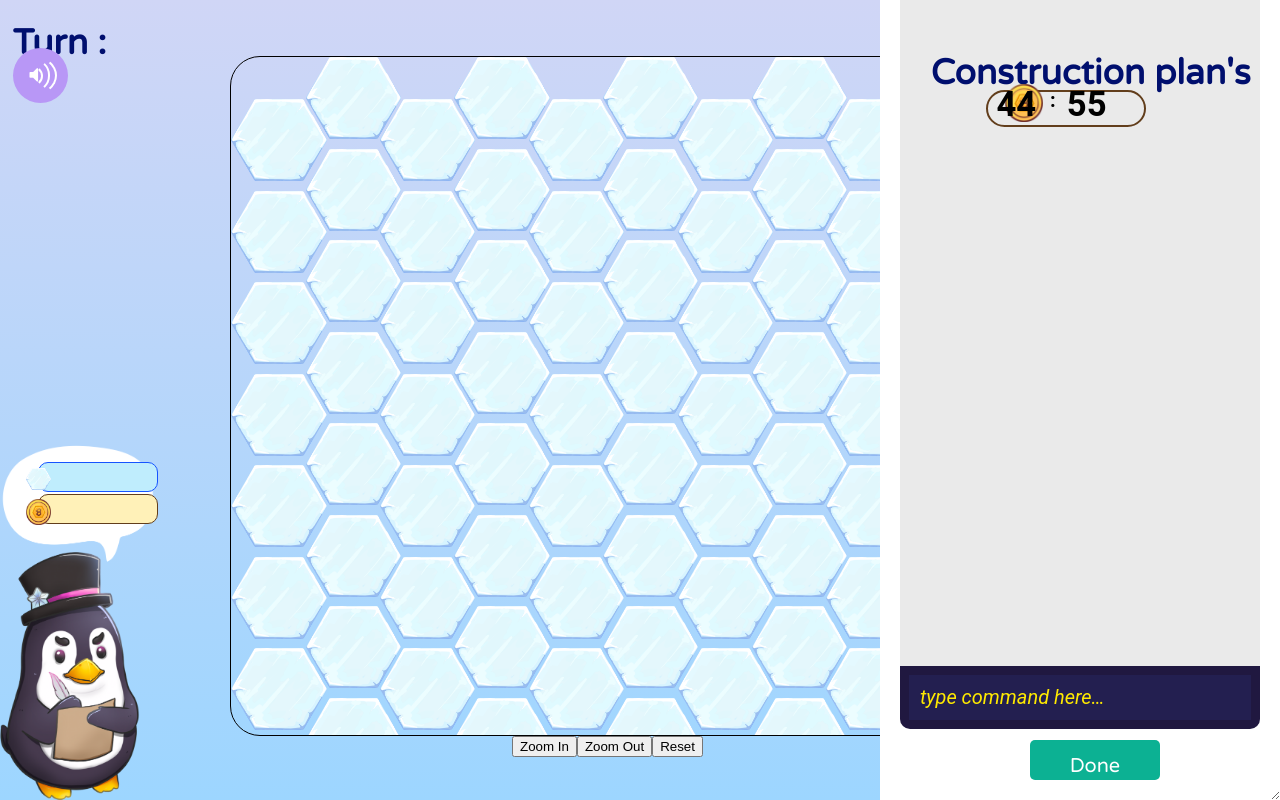
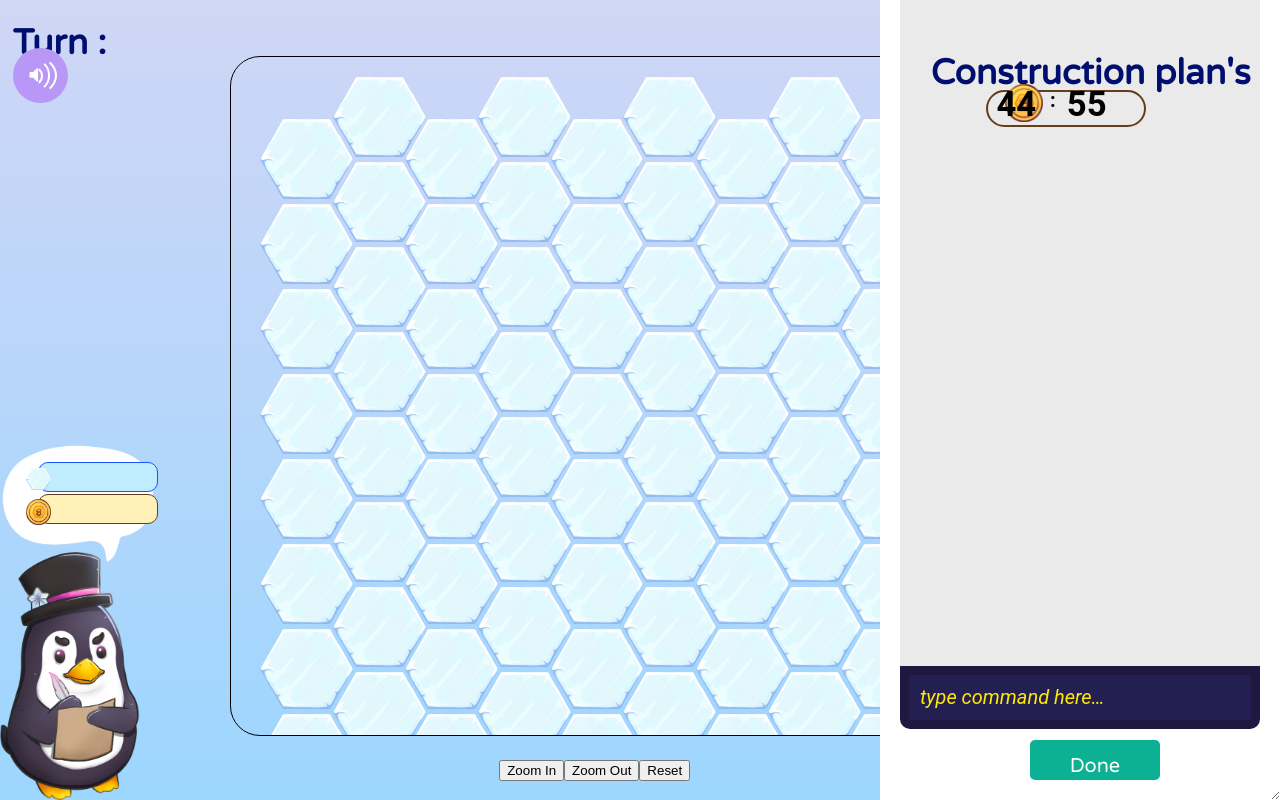
Before and after one commit to Donteatpineappleonpizza/OOP-PROJECT-UPBEAT-FRONTEND, a React (Create React App) app in the folder Frontend/my-react-project/: page / in a window 1280 px wide. Shown: the top 800 px of the page. Built offline with nearby package versions, Linux system fonts and the light colour scheme.

Commit message:
fix bug of regian

```diff
--- a/Frontend/my-react-project/src/Component/Map/Regaion.js
+++ b/Frontend/my-react-project/src/Component/Map/Regaion.js
@@ -17,11 +17,10 @@ function Grid({ matrix, W, H, onGridClick }) {
             <span99
               className={rowIndex % 2 === 0 ? "odd" : "even"}
               style={{ width: W - W / 4 + 3 }}
-              key={rowIndex}
             >
-              <div>
+              <div key={rowIndex}>
                 {row.map((cell, cellIndex) => (
-                  <div key={cellIndex}>
+                  <div key={cellIndex} style={{ height: "85px"}}>
                     <img
                       key={cellIndex}
                       src={Icebox}
@@ -45,8 +44,8 @@ function Grid({ matrix, W, H, onGridClick }) {
 export default function GridContainer() {
   const rows = 11;
   const columns = 9;
-        const H = 82;
-        const W = (246 / 212) * H;
+  const H = 80;
+  const W = ((246 / 212) * H);
 
   const matrix = new Array(rows);
   for (let i = 0; i < rows; i++) {
@@ -105,24 +104,29 @@ function Grid({ matrix, W, H, onGridClick }) {
   const handleGridClick = (row, column) => {
     setClickedCell({ row, column });
   };
-
   return (
     <>
-    <div  className="buttonszoom">
-
+      <div className="buttonszoom">
         <button onClick={() => setZoomLevel(zoomLevel + 0.1)}>Zoom In</button>
         <button onClick={() => setZoomLevel(zoomLevel - 0.1)}>Zoom Out</button>
-      <button onClick={() => {
+        <button
+          onClick={() => {
             setZoomLevel(1);
             setContainerPosition({ x: 0, y: 0 });
-      }}>Reset</button>
+          }}
+        >
+          Reset
+        </button>
       </div>
 
-    <div style={{overflow: "hidden"}} className="container4">
-      <div style={{transform: transformStyle}} className="grid-container">
+      <div style={{ overflow: "hidden" }} className="container4">
+        <div style={{ transform: transformStyle }} className="grid-container-wrapper">
+          <div  className="grid-container">
             <Grid matrix={matrix} W={W} H={H} onGridClick={handleGridClick} />
           </div>
-    </div >
+        </div>
+      </div>
+
       {clickedCell && (
         <p className="text">
           R {clickedCell.row + 1} , C {clickedCell.column + 1}
--- a/Frontend/my-react-project/src/Component/Map/regaion.css
+++ b/Frontend/my-react-project/src/Component/Map/regaion.css
@@ -30,6 +30,13 @@
     border: 1px solid black;
   }
 
+  .grid-container-wrapper {
+    position: relative;
+    top: 3%;
+    left: 4%;
+    transform: translate(-50%, -50%);
+  }
+
   .text{
     position: absolute;
     left: 4.5%;
@@ -41,6 +48,6 @@
 
   .buttonszoom {
     position: absolute;
-    bottom: 5%;
-    left: 40%;
+    bottom: 2%;
+    left: 39%;
   }
--- a/Frontend/my-react-project/src/Component/Terminal/terminal.css
+++ b/Frontend/my-react-project/src/Component/Terminal/terminal.css
@@ -80,11 +80,11 @@ body {
   color: #3df5b8;
 } */
 .result::-webkit-scrollbar {
-  width: 10px;
+  width: 8px;
 }
 .result::-webkit-scrollbar-thumb {
   background: #2cb386;
-  border-radius: 10px;
+  border-radius: 8px;
 }
 
 .command-area {
```
Lines whose indentation alone changed are shown as unchanged.
